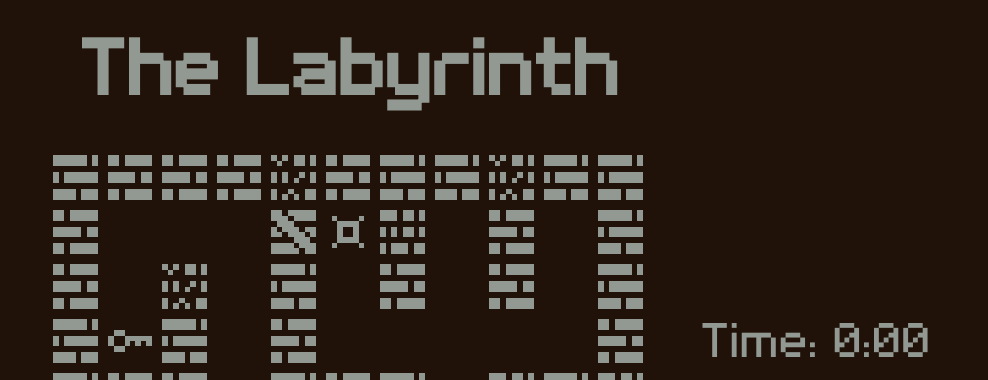
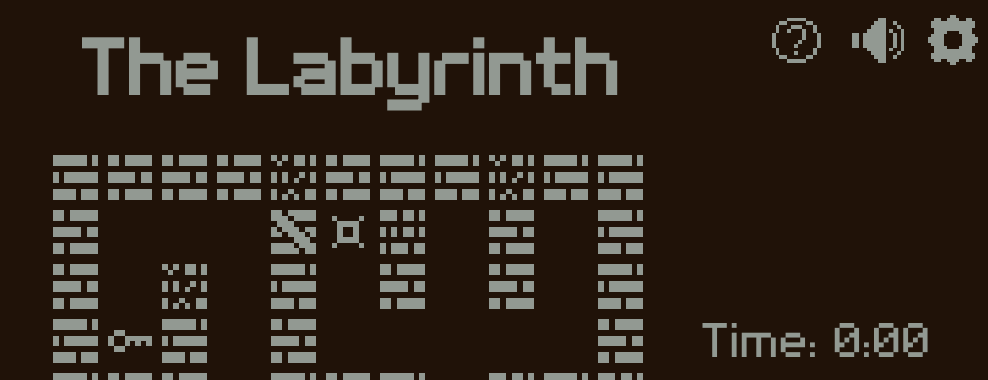
Before and after one commit to Tx270/TheLabirynth, a PHP site: page /game.html in a window 1280 px wide. Shown: the top 380 px of the page, without its empty margins (292-1280 px from the left). Run offline with PHP 8.4, Linux system fonts and the light colour scheme.

Commit message:
added options

```diff
--- a/assets/style.css
+++ b/assets/style.css
@@ -29,6 +29,39 @@ main {
   grid-template-columns: calc((100vw - var(--size) - 10vw)/2) calc(var(--size) + 10vw) calc((100vw - var(--size) - 10vw)/2);
   height: 100vh;
   overflow: hidden;
+}
+
+#options {
+  position: absolute;
+  width: 100%;
+  height: 10%;
+
+  display: flex;
+  align-items: center;
+  justify-content: end;
+}
+
+#options img {
+  width: 60px;
+  height: 60px;
+
+  margin: auto 10px;
+
+  image-rendering: pixelated;
+  image-rendering: -moz-crisp-edges;
+  image-rendering: crisp-edges;
+
+  cursor: pointer;
+  transition: 100ms;
+}
+
+#options img:last-child {
+  width: 50px;
+  height: 50px;
+}
+
+#options img:hover {
+  filter: brightness(0.8);
 }
 
 #startForm {
--- a/game.html
+++ b/game.html
@@ -9,6 +9,12 @@
   <link rel="shortcut icon" href="/assets/player.png" type="image/x-icon">
 </head>
 <body>
+  <div id="options">
+    <img src="/assets/ui/help.png" alt="help" onclick="help()">
+    <img src="/assets/ui/sound.png" alt="sound" onclick="sound()">
+    <img src="/assets/ui/settings.png" alt="settings" onclick="settings()">
+  </div>
+
   <form action="/start/" method="POST" id="fr"><input type="hidden" name="username" id="username"><input type="hidden" name="score" id="score"></form>
   <main>
     <div></div>
--- a/js/game.js
+++ b/js/game.js
@@ -1,7 +1,6 @@
 var defSubdiv = getComputedStyle(document.documentElement).getPropertyValue('--subdiv');
-let numofbc = 1;
 var size = viewportToIntPixels(getComputedStyle(document.documentElement).getPropertyValue('--size'));
-var startTime, stop = false, maze, stage = 1, maxStage = 3, entrancePos = 3, subdiv = defSubdiv;
+var startTime, stop = false, maze, stage = 1, maxStage = 3, entrancePos = 3, subdiv = defSubdiv, numofbc = 1;
 const player = {
   x: 0,
   y: 0,
--- a/start/play.html
+++ b/start/play.html
@@ -11,6 +11,11 @@
   <link rel="shortcut icon" href="/assets/player.png" type="image/x-icon">
 </head>
 <body>
+  <div id="options">
+    <img src="/assets/ui/help.png" alt="help" onclick="help()">
+    <img src="/assets/ui/sound.png" alt="sound" onclick="sound()">
+    <img src="/assets/ui/settings.png" alt="settings" onclick="settings()">
+  </div>
   <form action="/" method="POST" id="startForm" name="startForm" onsubmit="return validateUsername()">
     <h1 id="logo">The Labyrinth</h1>
     <h3>Finish <span id="maxStage"></span> mazes as fast as possible!</h3>
--- a/start/replay.html
+++ b/start/replay.html
@@ -10,6 +10,12 @@
   <link rel="shortcut icon" href="/assets/player.png" type="image/x-icon">
 </head>
 <body>
+  <div id="options">
+    <img src="/assets/ui/help.png" alt="help" onclick="help()">
+    <img src="/assets/ui/sound.png" alt="sound" onclick="sound()">
+    <img src="/assets/ui/settings.png" alt="settings" onclick="settings()">
+  </div>
+
   <form action="/" method="POST" id="startForm">
 
     <h1>Your time is <span id="time"></span></h1>
```
Also changed, not shown: assets/ui/help.png (added), assets/ui/mute.png (added), assets/ui/settings.png (added), assets/ui/sound.png (added).
